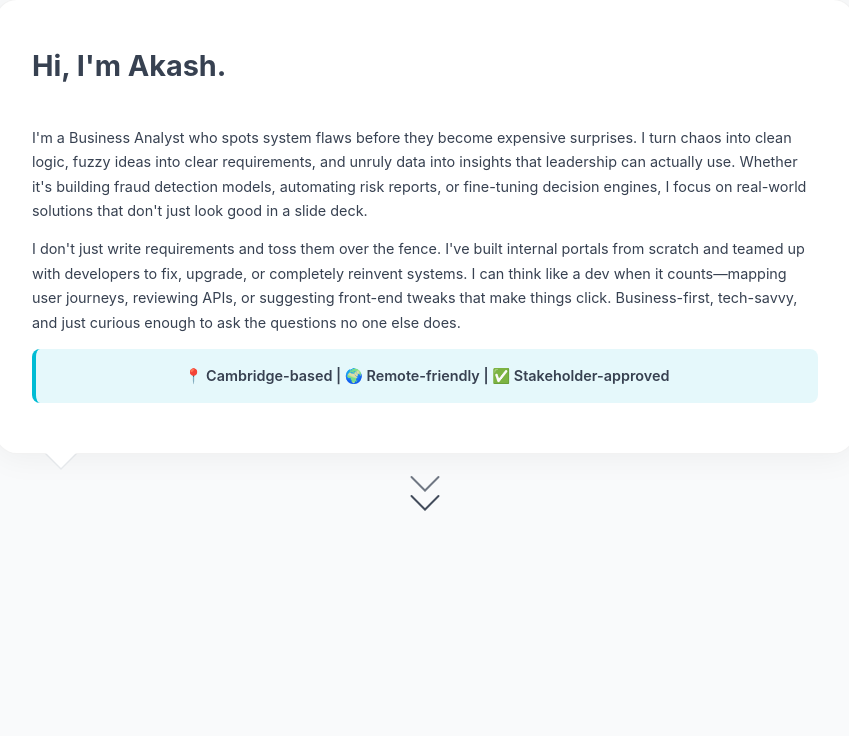
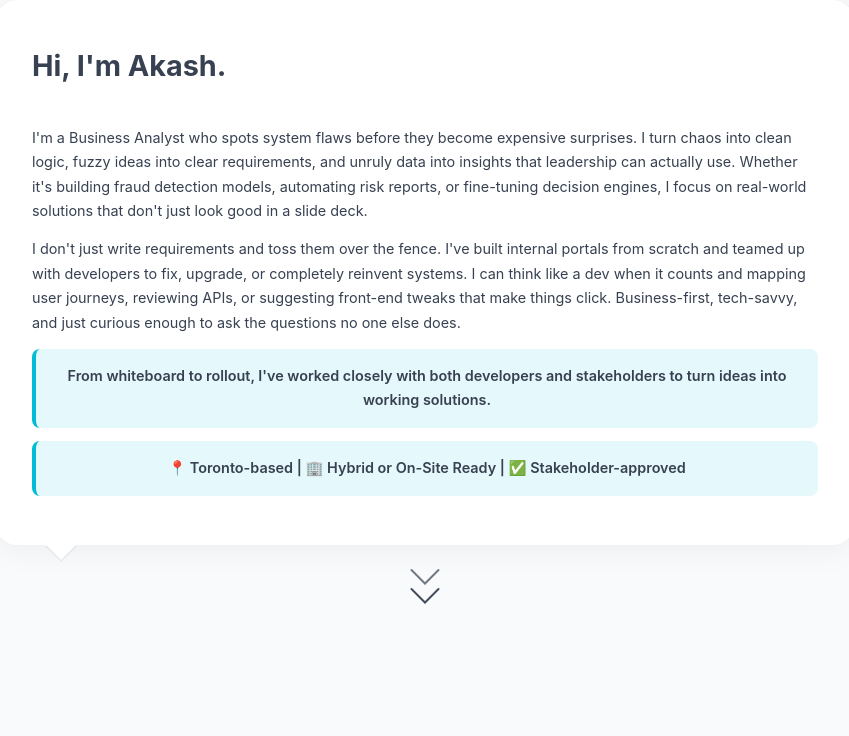
Before and after one commit to holygrail0063/akash-portfolio, a Flask app: page / in a window 1280 px wide. Shown: the part 227-963 px from the top of the page, without its empty margins (215-1064 px from the left). Run offline with Flask 2, Linux system fonts and the light colour scheme; some libraries are stand-ins or nearby versions.

Commit message:
Update index.html

```diff
--- a/templates/index.html
+++ b/templates/index.html
@@ -47,9 +47,11 @@
                 <div class="bubble-content" id="bubble-content">
                     <p>I'm a Business Analyst who spots system flaws before they become expensive surprises. I turn chaos into clean logic, fuzzy ideas into clear requirements, and unruly data into insights that leadership can actually use. Whether it's building fraud detection models, automating risk reports, or fine-tuning decision engines, I focus on real-world solutions that don't just look good in a slide deck.</p>
 
-                    <p>I don't just write requirements and toss them over the fence. I've built internal portals from scratch and teamed up with developers to fix, upgrade, or completely reinvent systems. I can think like a dev when it counts—mapping user journeys, reviewing APIs, or suggesting front-end tweaks that make things click. Business-first, tech-savvy, and just curious enough to ask the questions no one else does.</p>
+                    <p>I don't just write requirements and toss them over the fence. I've built internal portals from scratch and teamed up with developers to fix, upgrade, or completely reinvent systems. I can think like a dev when it counts and mapping user journeys, reviewing APIs, or suggesting front-end tweaks that make things click. Business-first, tech-savvy, and just curious enough to ask the questions no one else does.</p>
 
-                    <p class="location">📍 Cambridge-based | 🌍 Remote-friendly | ✅ Stakeholder-approved</p>
+                    <p class="highlight">From whiteboard to rollout, I've worked closely with both developers and stakeholders to turn ideas into working solutions.</p>
+
+                    <p class="location">📍 Toronto-based | 🏢 Hybrid or On-Site Ready | ✅ Stakeholder-approved</p>
                 </div>
             </div>
         </div>
```
